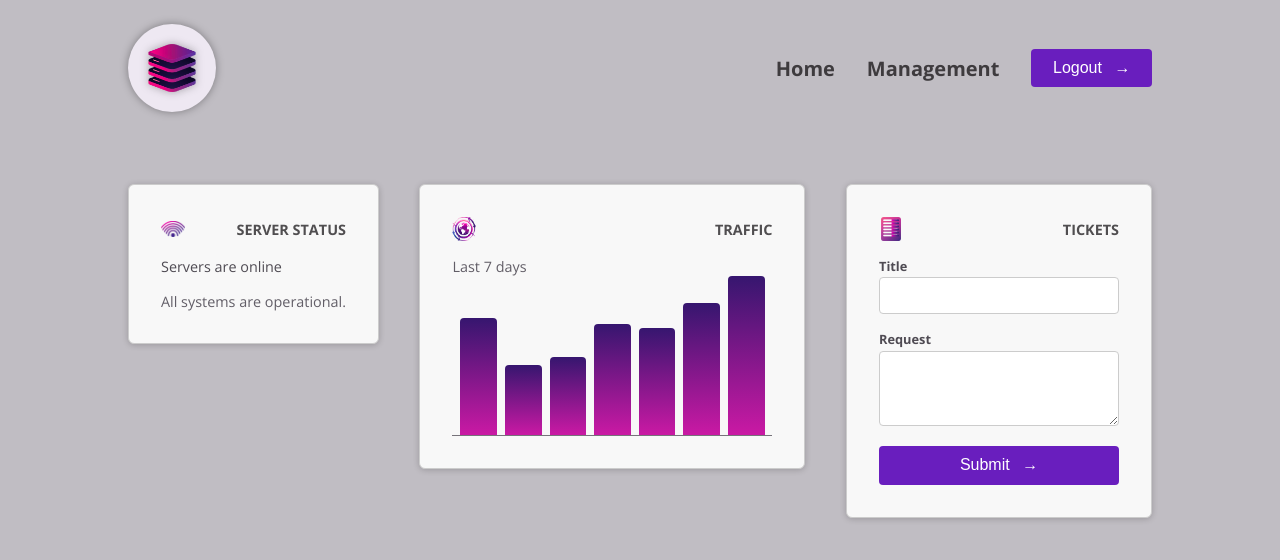
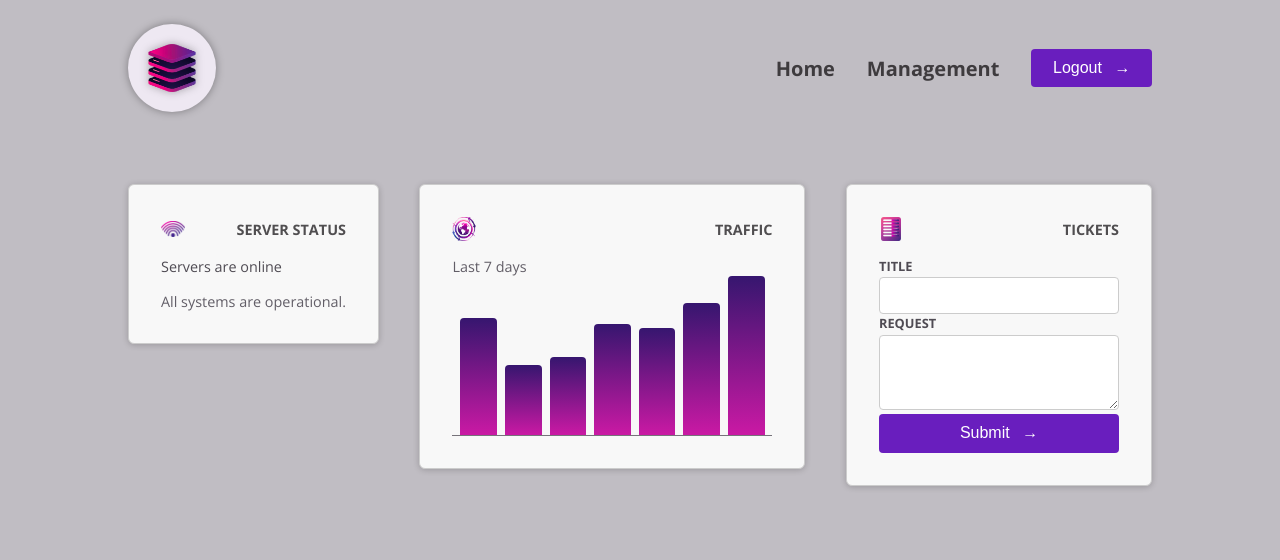
Before and after one commit to Mig-uel/angular-complete-guide, an Angular app in the folder components-deep-dive/: page / in a window 1280 px wide. Shown: the top 560 px of the page. Built offline with nearby package versions, Linux system fonts and the light colour scheme.

Commit message:
feat: refactor new ticket component to use app-control
- Replaced manual label and input structure with app-control for better
  consistency and reusability.
- Updated imports to include ControlComponent for the new structure.

```diff
--- a/components-deep-dive/src/app/dashboard/tickets/new-ticket/new-ticket.component.html
+++ b/components-deep-dive/src/app/dashboard/tickets/new-ticket/new-ticket.component.html
@@ -1,13 +1,11 @@
 <form>
-  <p>
-    <label for="title">Title</label>
-    <input type="text" name="title" id="title">
-  </p>
+  <app-control label="title">
+    <input type="text" name="title" id="title" />
+  </app-control>
 
-  <p>
-    <label for="request">Request</label>
+  <app-control label="request">
     <textarea type="text" name="request" id="request" rows="3"></textarea>
-  </p>
+  </app-control>
 
   <p>
     <button appButton style="width: 100%;">
--- a/components-deep-dive/src/app/dashboard/tickets/new-ticket/new-ticket.component.ts
+++ b/components-deep-dive/src/app/dashboard/tickets/new-ticket/new-ticket.component.ts
@@ -1,9 +1,10 @@
 import { Component } from '@angular/core';
 import { ButtonComponent } from "../../../shared/button/button.component";
+import { ControlComponent } from "../../../shared/control/control.component";
 
 @Component({
   selector: 'app-new-ticket',
-  imports: [ButtonComponent],
+  imports: [ButtonComponent, ControlComponent],
   templateUrl: './new-ticket.component.html',
   styleUrl: './new-ticket.component.css'
 })
```
